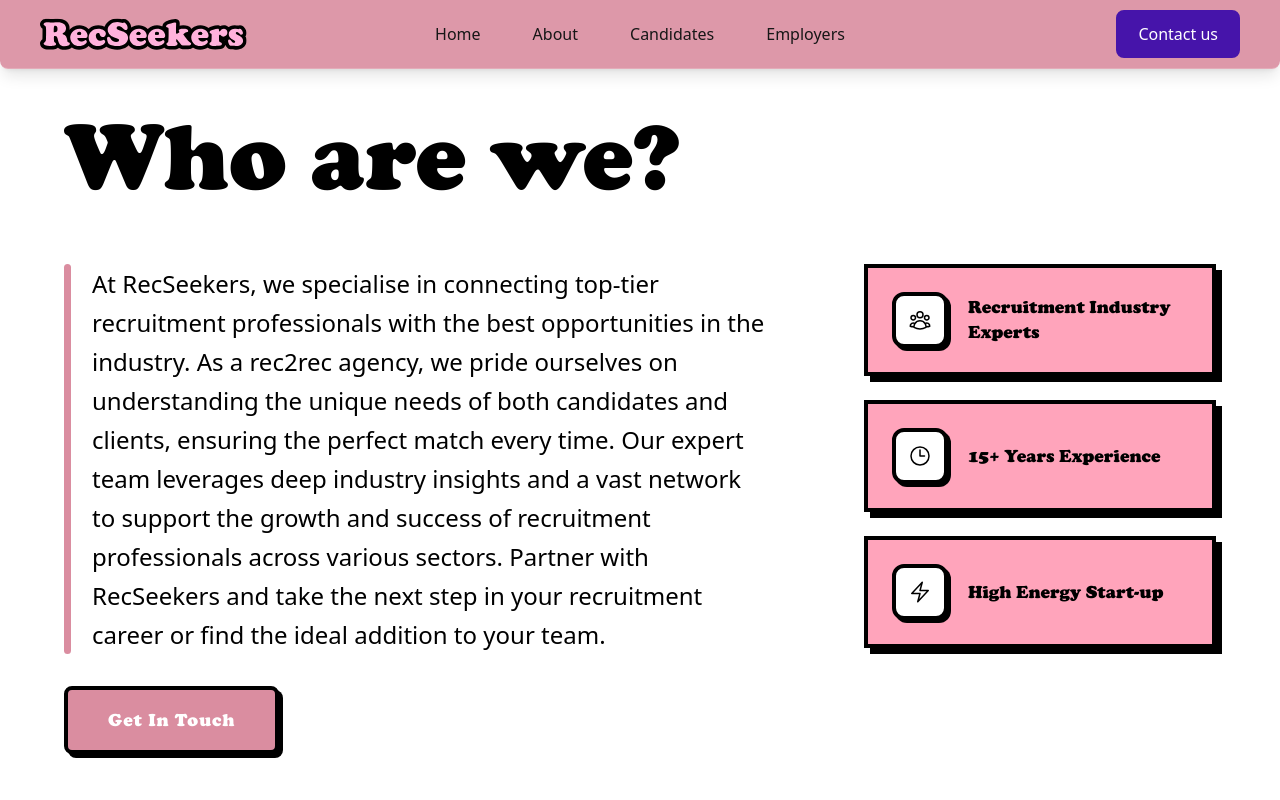
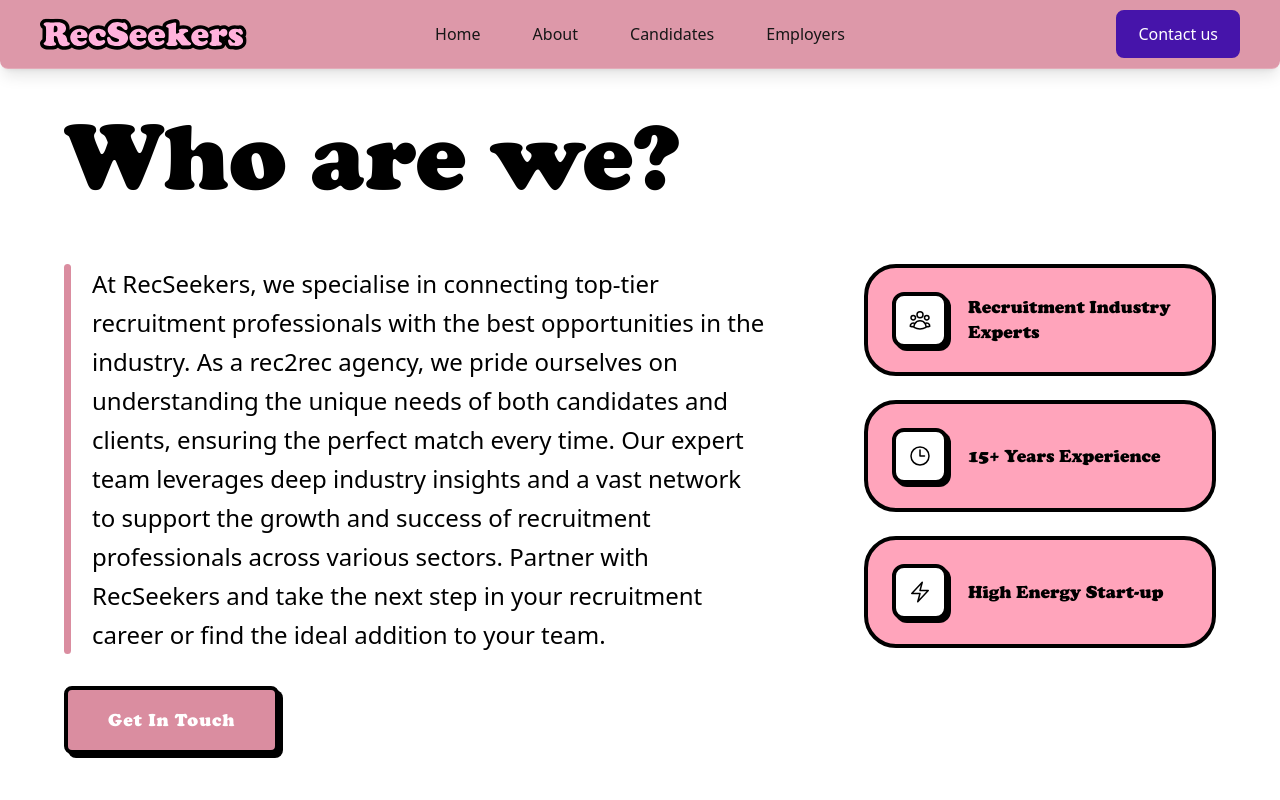
Before and after one commit to CD-Chief/RecSeekers-Website, a Next.js app in the folder frontend/: page /about in a window 1280 px wide. Shown: the top 800 px of the page. Built offline with nearby package versions, Linux system fonts and the light colour scheme.

Commit message:
feat: update stat card styles for improved design and rounded corners

```diff
--- a/frontend/app/about/page.tsx
+++ b/frontend/app/about/page.tsx
@@ -83,7 +83,7 @@ export default function AboutPage() {
               {statCards.map((card, i) => (
                 <div
                   key={card.title}
-                  className="flex items-center gap-5 p-6 border-4 border-black shadow-[6px_6px_0px_0px_rgba(0,0,0,1)] bg-[#ffa4bb]"
+                  className="flex items-center gap-5 p-6 border-4 rounded-4xl bg-[#ffa4bb]"
                   style={{
                     animation: `slideInRight 0.6s cubic-bezier(0.22, 1, 0.36, 1) both`,
                     animationDelay: `${i * 0.15}s`,
```
